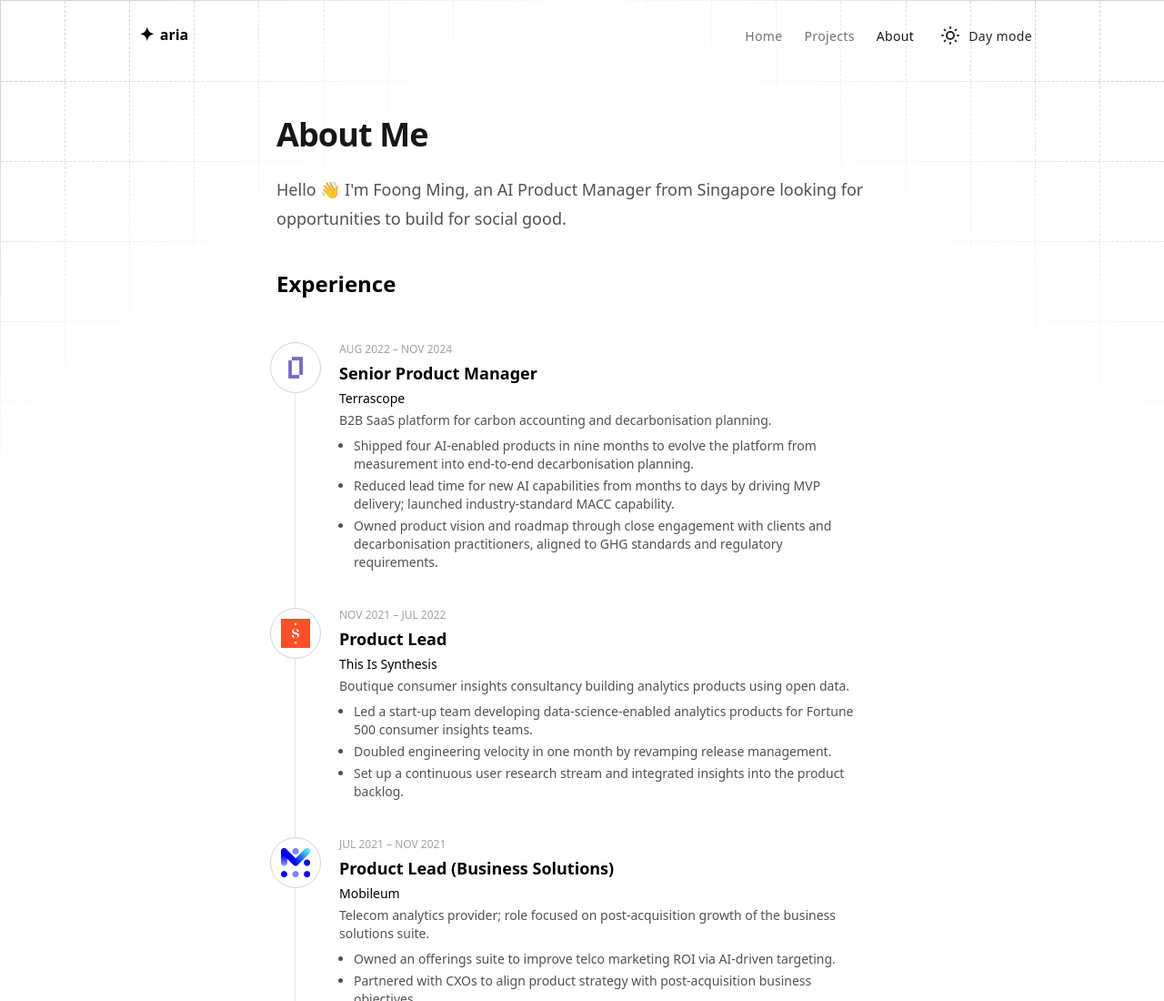
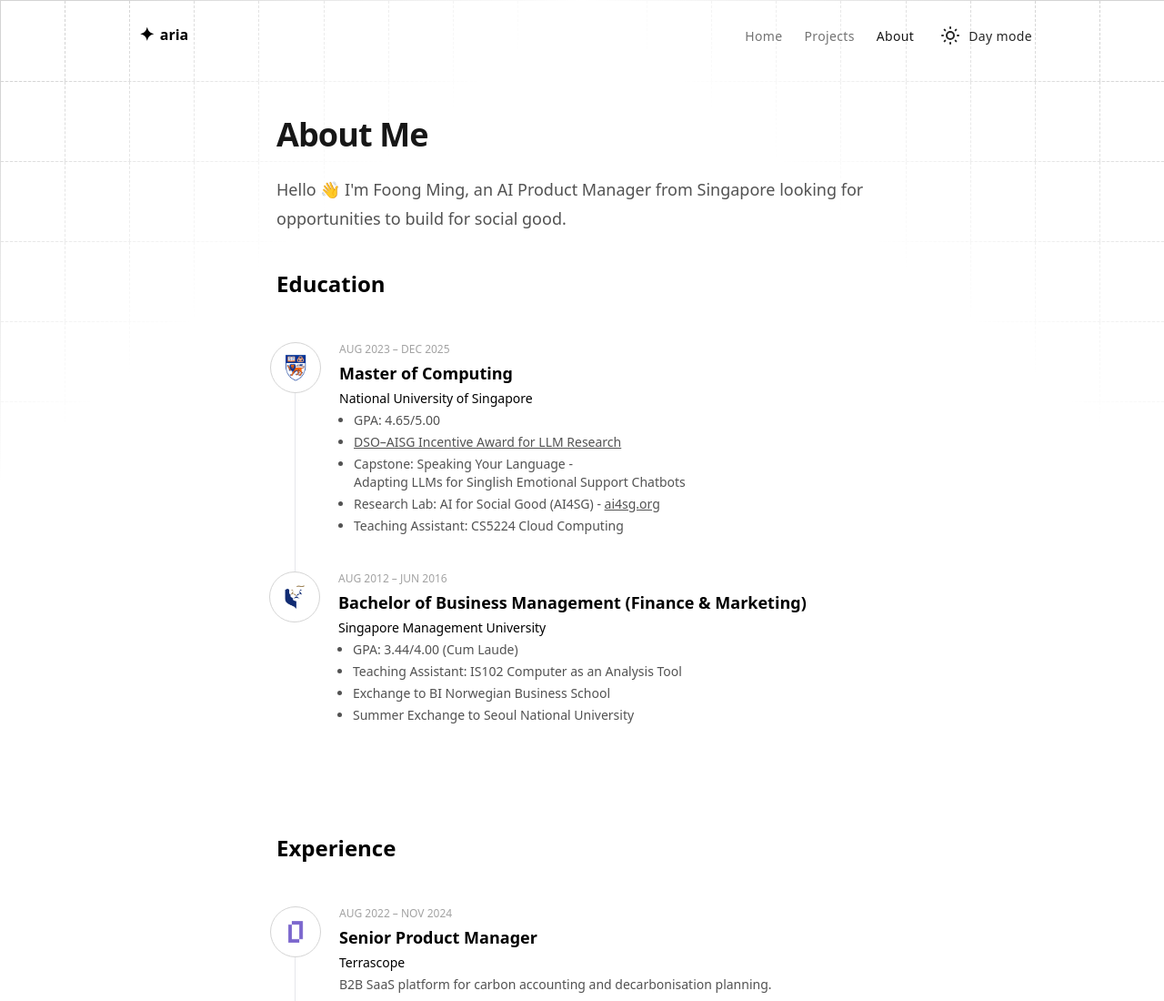
Before and after one commit to foongming/foongming.github.io, an Astro site: page /about in a window 1280 px wide. Shown: the top 1100 px of the page at 91% size. Built offline with nearby package versions, Linux system fonts and the light colour scheme; Astro itself is replaced by a stand-in of ours.

Commit message:
feat: add education

```diff
--- a/src/components/about-experience.astro
+++ b/src/components/about-experience.astro
@@ -1,5 +1,14 @@
 ---
-const { logo, dates, role, company, description, highlights = [] } = Astro.props;
+const {
+  logo,
+  dates,
+  role,
+  company,
+  description,
+  highlights = [],
+  highlightsAsHtml = false,
+  logoText = "No logo",
+} = Astro.props;
 const hasHighlights = Array.isArray(highlights) && highlights.length > 0;
 ---
 
@@ -7,7 +16,11 @@
   <div
     class="absolute top-0 left-0 z-40 flex items-center justify-center -translate-x-1/2 bg-white border rounded-full dark:bg-neutral-950 w-14 h-14 border-neutral-300 dark:border-neutral-700"
   >
-    {logo ? <img src={logo} alt={company} class="w-8 h-8" /> : <span class="text-xs text-neutral-400 dark:text-neutral-500">No logo</span>}
+    {logo ? (
+      <img src={logo} alt={company} class="w-8 h-8" />
+    ) : (
+      <span class="text-xs text-neutral-400 dark:text-neutral-500">{logoText}</span>
+    )}
   </div>
 
   <p
@@ -26,7 +39,9 @@
     hasHighlights && (
       <ul class="list-disc list-outside pl-4 space-y-1 text-sm text-neutral-600 dark:text-neutral-400">
         {
-          highlights.map((item) => <li>{item}</li>)
+          highlights.map((item) =>
+            highlightsAsHtml ? <li set:html={item} /> : <li>{item}</li>
+          )
         }
       </ul>
     )
--- a/src/pages/about.astro
+++ b/src/pages/about.astro
@@ -3,6 +3,35 @@
 import AboutExperience from "../components/about-experience.astro";
 import PageHeading from "../components/page-heading.astro";
 import Layout from "../layouts/main.astro";
+
+const education = [
+  {
+    degree: "Master of Computing",
+    school: "National University of Singapore",
+    dates: "Aug 2023 – Dec 2025",
+    logo: "/assets/images/experiences/nus_logo.jpg",
+    highlights: [
+      "GPA: 4.65/5.00",
+      "<a href='https://aisingapore.org/research/dso-aisg-research-awards/' target='_blank' rel='noopener noreferrer' style='text-decoration: underline;'>DSO–AISG Incentive Award for LLM Research</a>",
+      "Capstone: Speaking Your Language - </br> Adapting LLMs for Singlish Emotional Support Chatbots",
+      "Research Lab: AI for Social Good (AI4SG) - <a href='https://ai4sg.org' target='_blank' rel='noopener noreferrer' style='text-decoration: underline;'>ai4sg.org</a>",
+      "Teaching Assistant: CS5224 Cloud Computing"
+    ]
+  },
+  {
+    degree: "Bachelor of Business Management (Finance & Marketing)",
+    school: "Singapore Management University",
+    dates: "Aug 2012 – Jun 2016",
+    logo: "/assets/images/experiences/smu_logo.png",
+    highlights: [
+      "GPA: 3.44/4.00 (Cum Laude)",
+      "Teaching Assistant: IS102 Computer as an Analysis Tool",
+      "Exchange to BI Norwegian Business School",
+      "Summer Exchange to Seoul National University"
+
+    ]
+  }
+];
 ---
 
 <Layout title="About Me">
@@ -24,6 +53,31 @@
       Front-end cutter 🧑🏻‍💻, back-end amateur 🤷🏻‍♂️, operations digging holes person 🤦🏻‍♂️.
     </p>
     */}
+
+    <h2
+      class="mt-5 mb-2 text-2xl font-bold lg:mt-10 sm:mt-6 dark:text-neutral-200"
+    >
+      Education
+    </h2>
+    <div class="px-5 py-10">
+      {
+        education.map((entry) => {
+          return (
+            <div class="pb-10 border-l border-gray-200 last:border-l-0 dark:border-neutral-700">
+              <AboutExperience
+                dates={entry.dates}
+                role={entry.degree}
+                company={entry.school}
+                highlights={entry.highlights}
+                highlightsAsHtml={true}
+                logo={entry.logo}
+                logoText="EDU"
+              />
+            </div>
+          )
+        })
+      }
+    </div>
 
     <h2
       class="mt-5 mb-2 text-2xl font-bold lg:mt-10 sm:mt-6 dark:text-neutral-200"
```
